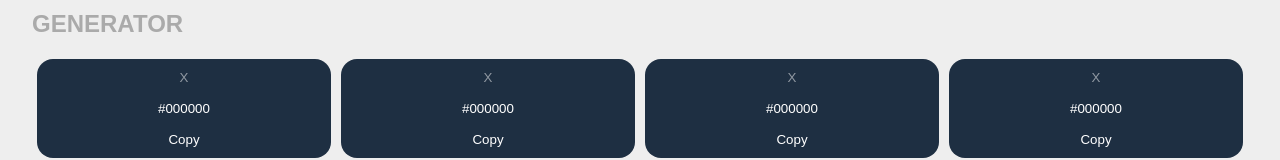
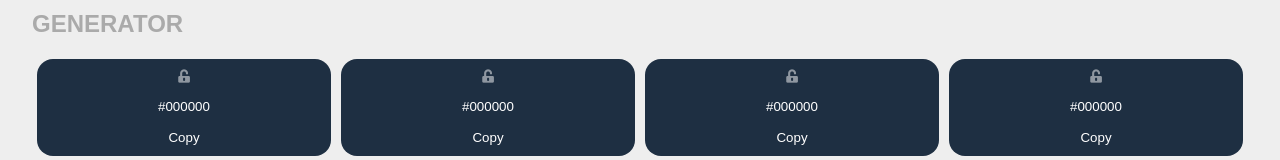
Before and after one commit to Caro-L-dev/Color-generator, a Vue app: page / in a window 1280 px wide. Shown: the part 168-328 px from the top of the page. Built offline with nearby package versions, Linux system fonts and the light colour scheme.

Commit message:
:alembic: test: Build features

```diff
--- a/public/index.html
+++ b/public/index.html
@@ -5,6 +5,7 @@
     <meta http-equiv="X-UA-Compatible" content="IE=edge">
     <meta name="viewport" content="width=device-width,initial-scale=1.0">
     <link rel="icon" href="<%= BASE_URL %>favicon.ico">
+    <link rel="stylesheet" href="https://cdnjs.cloudflare.com/ajax/libs/font-awesome/5.15.4/css/all.min.css" integrity="sha512-1ycn6IcaQQ40/MKBW2W4Rhis/DbILU74C1vSrLJxCq57o941Ym01SwNsOMqvEBFlcgUa6xLiPY/NS5R+E6ztJQ==" crossorigin="anonymous" referrerpolicy="no-referrer" />
     <title><%= htmlWebpackPlugin.options.title %></title>
   </head>
   <body>
--- a/src/components/ColorGenerator.vue
+++ b/src/components/ColorGenerator.vue
@@ -1,7 +1,89 @@
+// <script>
+// export default {
+//   classColor: {
+//     constructor(hex, element) {
+//       this.hex = hex;
+//       this.element = element;
+//       this.locked = false;
+//     },
+
+//     setHex(hex) {
+//       this.hex = hex;
+//       this.element.style.backgroundColor = hex;
+//       this.element.querySelector(".color-input").value = hex;
+//     },
+
+//     setLocked(Locked) {
+//       this.locked = Locked;
+
+//       if (Locked) {
+//         this.element.classList.add("locked");
+//       } else {
+//         this.element.classList.remove("locked");
+//       }
+//     },
+//   },
+
+//   toggleLocked() {
+//     this.setLocked(!this.locked);
+//   },
+
+//   generateHex() {
+//     if (this.locked) {
+//       return;
+//     }
+
+//     const chars = "0123456789ABCDEF";
+//     let hex = "#";
+
+//     for (let index = 0; index > 6; index++) {
+//       hex += chars[Math.floor(Math.random() * 16)];
+//     }
+
+//     this.setHex(hex);
+//   },
+
+//   copyToClipboard () {
+//       const input = this.element.querySelector('.color-input');
+//       input.select();
+//       document.execCommand('copy');
+//       input.blur();
+
+//       this.element.classList.add('copied');
+//       setTimeout(() => {
+//           this.element.classList.remove('copied');
+//       }, 1000);
+//   }
+// };
+
+// const colorContent_elements = document.querySelectorAll('.color .color-content');
+
+// const color = [];
+
+// for (let index = 0; index < colorContent_elements.length; index++) {
+//     const colorContent_element = colorContent_elements[index];
+
+//     const input = colorContent_element.querySelector('.color-input');
+//     const lock_toggle = colorContent_element.querySelector('.lock-toggle');
+//     const copy_hex = colorContent_element.querySelector('.copy-hex');
+
+//     const hex = input.value;
+//     const colorContent = new ColorContent(hex, colorContent_element);
+
+//     input.addEventListener('input', () => colorContent.setHex(event.target.value));
+
+//     lock_toggle.addEventListener('click', () => colorContent.toggleLocked());
+//     copy_hex.addEventListener('click', () => colorContent.copyToClipboard());
+
+//     colorContent.generateHex();
+//     color.push(color-content);
+// }
+// </script>
+
 <template>
-  <div class="color">
+  <div class="color" v-bind:class="classColor">
     <div class="color-content">
-      <button class="lock-toggle">X</button>
+      <button class="lock-toggle fas fa-unlock-alt" />
       <input type="text" class="color-input" value="#000000" />
       <button class="copy-hex">Copy</button>
     </div>
```
Also changed, not shown: src/components/SubtitleGenerator.vue (+17 -0 lines).
